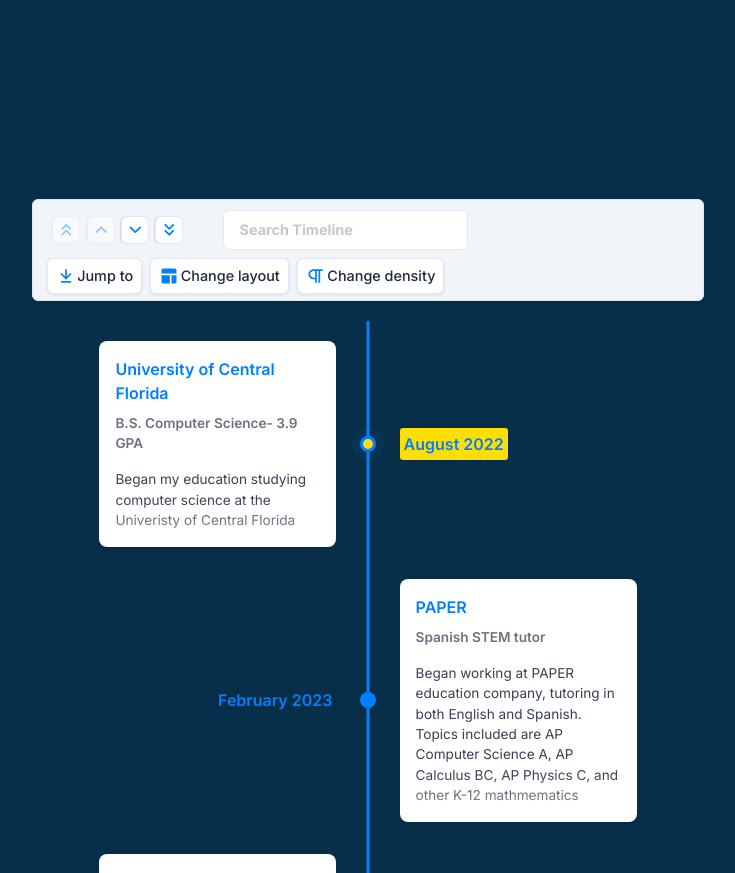
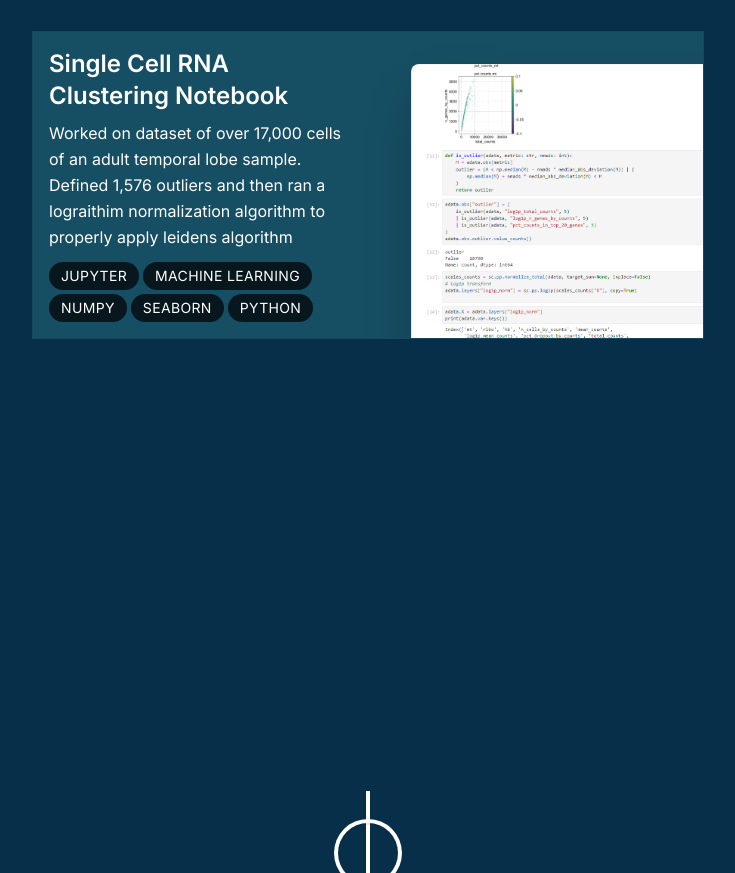
Before and after one commit to brunofregoso/portfolio, a Next.js app: page / in a window 1280 px wide. Shown: the part 1927-2800 px from the top of the page, without its empty margins (272-1007 px from the left). Built offline with nearby package versions, Linux system fonts and the light colour scheme.

Commit message:
finished up experiences

```diff
--- a/components/about.tsx
+++ b/components/about.tsx
@@ -14,17 +14,17 @@ export default function About() {
 
 
   return (
-    <section className="pt-[25rem] scroll-mt-1" id="about">
+    <section className="pt-[40rem] -scroll-mt-[32rem]" id="about">
       <div className="flex flex-row justify-center">
         <div className="flex flex-col items-center h-[400px] w-[700px]">
           <motion.h1
-          className="text-center pt-2 text-gray-50"
+          className="text-center pt-2 text-gray-50 font-semibold text-3xl"
           initial={{ opacity: 0 }}
           whileInView={{ opacity: 1 }}
           >
             About Me
           </motion.h1>
-          <motion.p className="text-center text-wrap text-gray-50 text pt-3 text-size"
+          <motion.p className="text-center text-wrap text-gray-50 pt-3 text-lg leading-loose max-w-[50%] md:max-w-[42rem]"
           initial={{ opacity: 0 }}
           whileInView={{ opacity: 1 }}
           >
--- a/components/experience.tsx
+++ b/components/experience.tsx
@@ -1,18 +1,34 @@
 "use client";
 
-import React from 'react'
-import { Chrono } from 'react-chrono';
-import { items } from '@/lib/data';
+import React from "react";
+import {
+  VerticalTimeline,
+  VerticalTimelineElement,
+} from "react-vertical-timeline-component";
+import "react-vertical-timeline-component/style.min.css";
+import { items } from "@/lib/data";
 
 export default function Experience() {
   return (
-    <section className="mt-[28.25rem] flex flex-row justify-center" id='experience'>
-        <div className="max-w-[42rem]">
-            <Chrono
-            items={items}
-            mode="VERTICAL_ALTERNATING"
-            />
-        </div>
+    <section className="mt-[28.25rem]" id="experience">
+      <div>
+        <VerticalTimeline>
+          {items.map((item, index) => (
+            <React.Fragment key={index}>
+              <VerticalTimelineElement
+              contentStyle={{ background: 'rgb(22, 78, 99)', color: '#fff', boxShadow: "none"}}
+
+              date={item.date}
+              visible={true}
+              >
+                <h1>{item.title}</h1>
+                <h3>{item.subtitle}</h3>
+                <p>{item.desc}</p>
+              </VerticalTimelineElement>
+            </React.Fragment>
+          ))}
+        </VerticalTimeline>
+      </div>
     </section>
-  )
+  );
 }
--- a/components/projects.tsx
+++ b/components/projects.tsx
@@ -14,7 +14,7 @@ export default function Projects() {
     >
       <div className="flex flex-col justify-center">
         <motion.h1
-          className="text-center pt-2 text-gray-50"
+          className="text-center pt-2 text-gray-50 text-3xl font-semibold"
           initial={{ opacity: 0 }}
           whileInView={{ opacity: 1 }}
         >
--- a/lib/data.tsx
+++ b/lib/data.tsx
@@ -1,5 +1,6 @@
 import React from "react";
 import letterboxd from "../public/letterboxd.png";
+import singlecell from "@/public/singlecell.png";
 
 export const links = [
   {
@@ -31,27 +32,33 @@ export const projects = [
     description: "Developed web application that parses users letterboxd movie catalog and generates a collage of the last 9 movies watched",
     tags: ["React", "PapaParse", "The Movie Database API", "axios"],
     imageUrl: letterboxd,
-  }
+  },
+  {
+    name: "Single Cell RNA Clustering Notebook",
+    description: "Worked on dataset of over 17,000 cells of an adult temporal lobe sample. Defined 1,576 outliers and then ran a lograithim normalization algorithm to properly apply leidens algorithm",
+    tags: ["Jupyter", "Machine Learning", "NumPY", "Seaborn", "Python"],
+    imageUrl: singlecell,
+  },
 
 ] as const;
 
 export const items = [
   {
-    title: "August 2022",
-    cardTitle: "University of Central Florida",
-    cardSubtitle: "B.S. Computer Science- 3.9 GPA",
-    cardDetailedText: "Began my education studying computer science at the Univeristy of Central Florida",
+    date: "August 2022",
+    title: "University of Central Florida",
+    subtitle: "B.S. Computer Science- 3.9 GPA",
+    desc: "Began my education studying computer science at the Univeristy of Central Florida",
   },
   {
-    title: "February 2023",
-    cardTitle: "PAPER",
-    cardSubtitle: "Spanish STEM tutor",
-    cardDetailedText: "Began working at PAPER education company, tutoring in both English and Spanish. Topics included are AP Computer Science A, AP Calculus BC, AP Physics C, and other K-12 mathmematics",
+    date: "February 2023",
+    title: "PAPER",
+    subtitle: "Spanish STEM tutor",
+    desc: "Began working at PAPER education company, tutoring in both English and Spanish. Topics included are AP Computer Science A, AP Calculus BC, AP Physics C, and other K-12 mathmematics",
   },
   {
-    title: "February 2024",
-    cardTitle: "University of Central Florida",
-    cardSubtitle: "Undergraduate Research Assistant",
-    cardDetailedText: "Worked Under Dr. Haiyun Hu at the Data Integration and Knowledge Discovery Lab, applying machine learning algorithms to cluster single celled RNA-sequences. Tasks included normalizing data, dimensionality reduction, and leidens clustering.",
+    date: "February 2024",
+    title: "University of Central Florida",
+    subtitle: "Undergraduate Research Assistant",
+    desc: "Worked Under Dr. Haiyun Hu at the Data Integration and Knowledge Discovery Lab, applying machine learning algorithms to cluster single celled RNA-sequences. Tasks included normalizing data, dimensionality reduction, and leidens clustering.",
   }
 ];
--- a/package.json
+++ b/package.json
@@ -10,16 +10,18 @@
   },
   "dependencies": {
     "framer-motion": "^11.2.10",
-    "next": "14.2.3",
+    "next": "^14.2.5",
     "react": "^18",
     "react-chrono": "^2.6.1",
     "react-dom": "^18",
-    "react-icons": "^5.2.1"
+    "react-icons": "^5.2.1",
+    "react-vertical-timeline-component": "^3.6.0"
   },
   "devDependencies": {
     "@types/node": "^20",
     "@types/react": "^18",
     "@types/react-dom": "^18",
+    "@types/react-vertical-timeline-component": "^3.3.6",
     "eslint": "^8",
     "eslint-config-next": "14.2.3",
     "postcss": "^8",
```
Also changed, not shown: public/singlecell.PNG (added), 1 other file (tests, documents, lock files or other folders).
